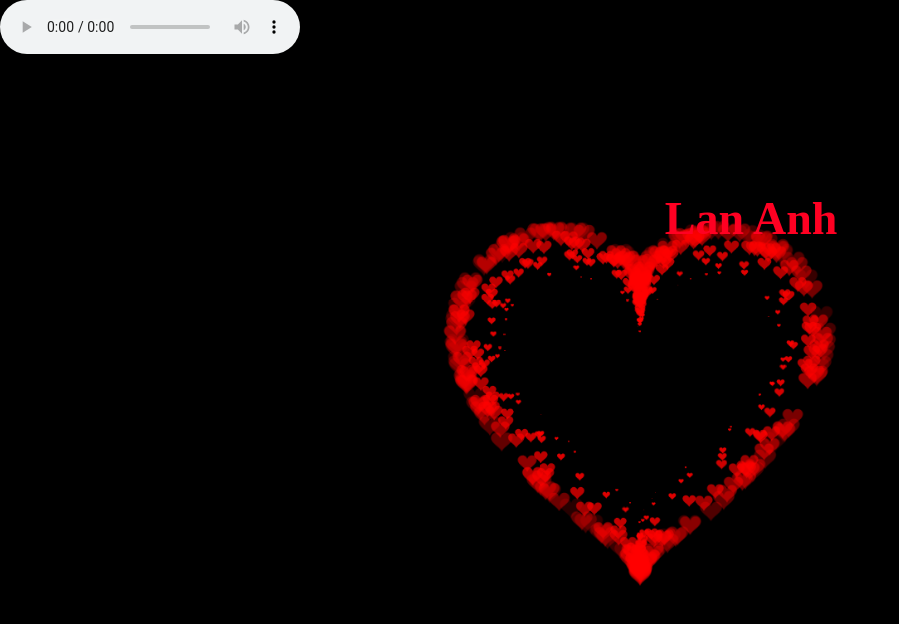
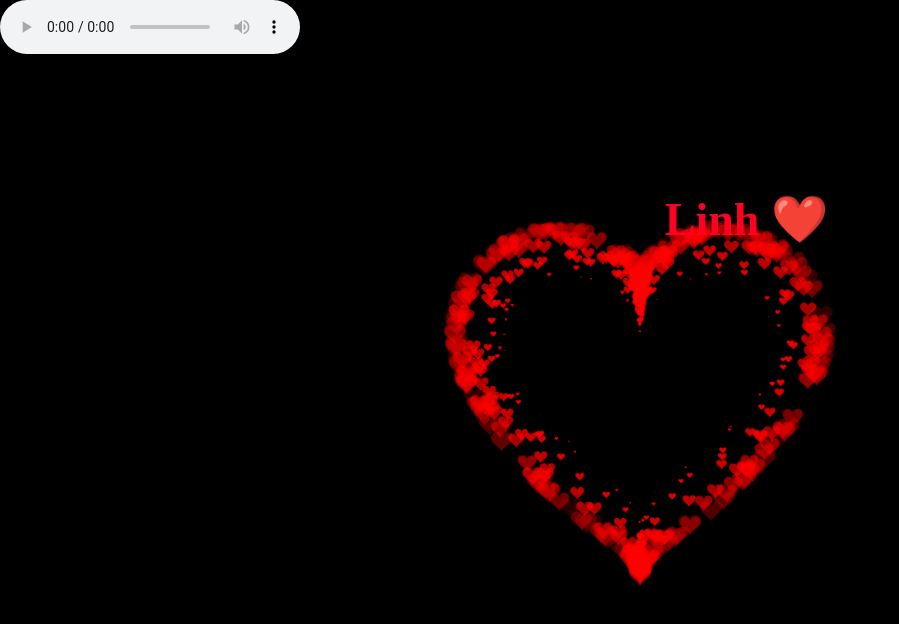
Before and after one commit to ngocloi1/Love, a website: page index.html in a window 1280 px wide. Shown: the whole page, without its empty margins (0-899 px from the left). Drawn offline with Linux system fonts and the light colour scheme.

Commit message:
Change header from 'Lan Anh' to 'Linh ❤️'

```diff
--- a/index.html
+++ b/index.html
@@ -91,7 +91,7 @@ h1 {
  <BODY>
 
     <div class="b">
-      <h1 class="T">Lan Anh </h1>
+      <h1 class="T"> Linh ❤️ </h1>
   <canvas id="pinkboard"></canvas>
   <script src="main.js"></script>
   </div>
```
